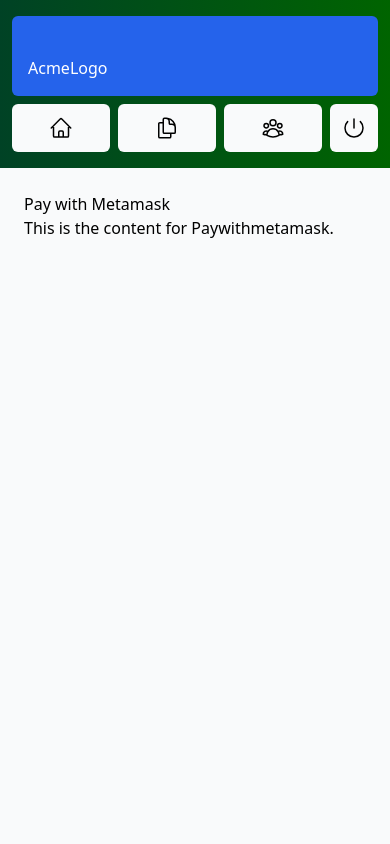
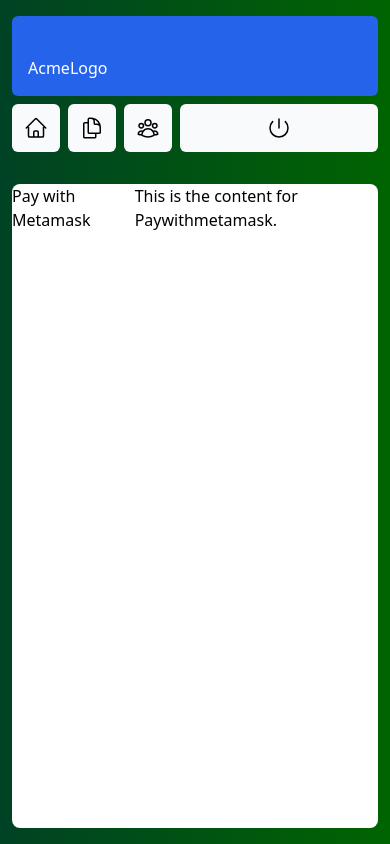
Before and after one commit to wstalmans1/dapp-dashboard, a React (Vite) app: page /paywithmetamask in a window 390 px wide. Built offline with nearby package versions, Linux system fonts and the light colour scheme.

Commit message:
sidenav and right hand side configuraiton

```diff
--- a/src/components/dashboardlayout.tsx
+++ b/src/components/dashboardlayout.tsx
@@ -6,11 +6,11 @@
 }
 
 const DashboardLayout: React.FC<LayoutProps> = ({ children }) => (
-    <div className="flex h-screen flex-col md:flex-row md:overflow-hidden">
+    <div className="flex grow w-full h-screen flex-col md:flex-row md:overflow-hidden">
         <div className="w-full flex-none md:w-64">
             <SideNav />
         </div>
-        <div className="flex-grow p-6 md:overflow-y-auto md:p-12 bg-gray-50">
+        <div className="flex grow w-full md:w-64">
             {children}
         </div>
     </div>
--- a/src/components/partysplit.tsx
+++ b/src/components/partysplit.tsx
@@ -1,9 +1,11 @@
 import React from 'react';
 
 const PartySplit: React.FC = () => (
-  <div>
-    <h1>Split the Party</h1>
-    <p>This is the content for Partysplit.</p>
+  <div className="flex grow w-full h-full flex-col px-3 py-4 md:px-2">
+    <div className="flex grow flex-row justify-between space-x-2 bg-white w-full rounded-lg md:flex-col md:space-x-0 md:space-y-2">
+      <h1>Split the Party</h1>
+      <p>This is the content for Partysplit.</p>
+    </div>
   </div>
 );
 
--- a/src/components/paywithmetamask.tsx
+++ b/src/components/paywithmetamask.tsx
@@ -1,9 +1,11 @@
 import React from 'react';
 
 const Paywithmetamask: React.FC = () => (
-  <div>
-    <h1>Pay with Metamask</h1>
-    <p>This is the content for Paywithmetamask.</p>
+  <div className="flex grow w-full h-full flex-col px-3 py-4 md:px-2">
+    <div className="flex grow flex-row justify-between space-x-2 bg-white w-full rounded-lg md:flex-col md:space-x-0 md:space-y-2">
+      <h1>Pay with Metamask</h1>
+      <p>This is the content for Paywithmetamask.</p>
+    </div>
   </div>
 );
 
--- a/src/components/paywithsigner.tsx
+++ b/src/components/paywithsigner.tsx
@@ -1,9 +1,11 @@
 import React from 'react';
 
 const Paywithsigner: React.FC = () => (
-  <div>
-    <h1>Pay with Signer</h1>
-    <p>This is the content for Paywithsigner.</p>
+  <div className="flex grow w-full h-full flex-col px-3 py-4 md:px-2">
+    <div className="flex grow flex-row justify-between space-x-2 bg-white w-full rounded-lg md:flex-col md:space-x-0 md:space-y-2">
+      <h1>Pay with Signer</h1>
+      <p>This is the content for Paywithsigner.</p>
+    </div>
   </div>
 );
 
--- a/src/components/sidenav.tsx
+++ b/src/components/sidenav.tsx
@@ -11,12 +11,11 @@
       <div className="flex grow flex-row justify-between space-x-2 md:flex-col md:space-x-0 md:space-y-2">
         <NavLinks />
         <div className="hidden h-auto w-full grow rounded-md bg-gray-50 md:block"></div>
-        <form>
-          <button className="flex h-[48px] w-full grow items-center justify-center gap-2 rounded-md bg-gray-50 p-3 text-sm font-medium hover:bg-sky-100 hover:text-blue-600 md:flex-none md:justify-start md:p-2 md:px-3">
-            <PowerIcon className="w-6" />
-            <div className="hidden md:block">Sign Out</div>
-          </button>
-        </form>
+        <button className="flex h-[48px] w-full grow items-center justify-center gap-2 rounded-md bg-gray-50 p-3 text-sm font-medium hover:bg-sky-100 hover:text-blue-600 md:flex-none md:justify-start md:p-2 md:px-3">
+          <PowerIcon className="w-6" />
+          <div className="hidden md:block">Sign Out</div>
+        </button>
+
       </div>
     </div>
   );
```
